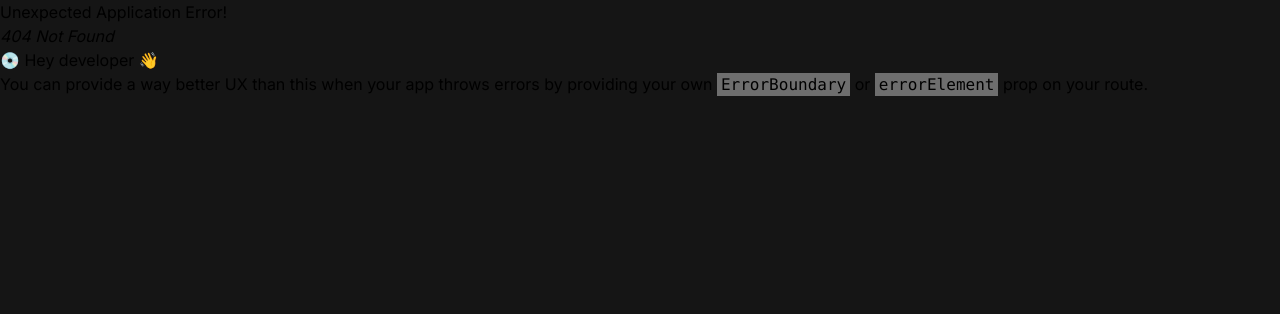
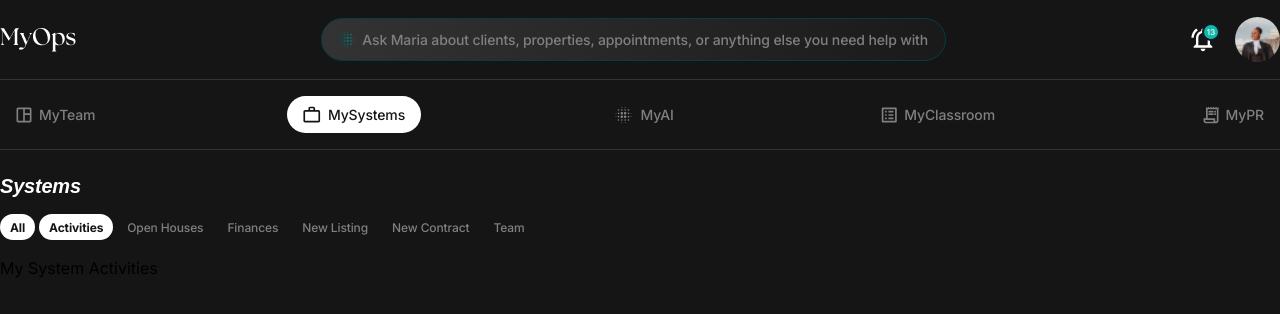
Before and after one commit to Webgenius0/atomana-react, a React (Vite) app: page /my-systems/activities in a window 1280 px wide. Before the commit this address had no page. Shown: the top 314 px of the page. Built offline with nearby package versions, Linux system fonts and the light colour scheme; a web font is replaced by a local one.

Commit message:
added dynamic tabs

```diff
--- /dev/null
+++ b/src/components/SubTabs.jsx
@@ -0,0 +1,16 @@
+import React from "react";
+import TabBtn from "./TabBtn";
+
+const SubTabs = ({ tabLinks }) => {
+  return (
+    <div className="my-4 flex items-center justify-start gap-1">
+      {tabLinks?.map((tab, idx) => (
+        <TabBtn key={idx} to={tab?.link}>
+          {tab?.label}
+        </TabBtn>
+      ))}
+    </div>
+  );
+};
+
+export default SubTabs;
--- /dev/null
+++ b/src/components/TabBtn.jsx
@@ -0,0 +1,19 @@
+import { forwardRef } from "react";
+import { NavLink } from "react-router-dom";
+
+const TabBtn = forwardRef(({ children, to, ...props }, ref) => {
+  return (
+    <NavLink
+      ref={ref}
+      className={({ isActive }) => `tab ${isActive ? "active" : ""}`}
+      to={to}
+      {...props}
+    >
+      {children}
+    </NavLink>
+  );
+});
+
+TabBtn.displayName = "Tab Button";
+
+export default TabBtn;
--- /dev/null
+++ b/src/layouts/MySystemsLayout.jsx
@@ -0,0 +1,52 @@
+import SubTabs from "@/components/SubTabs";
+import TabBtn from "@/components/TabBtn";
+import React from "react";
+import { Outlet } from "react-router-dom";
+
+const MySystemsLayout = () => {
+  const systemTabs = [
+    {
+      label: "All",
+      link: "/my-systems",
+    },
+
+    {
+      label: "Activities",
+      link: "/my-systems/activities",
+    },
+    {
+      label: "Open Houses",
+      link: "/my-systems/open-house",
+    },
+    {
+      label: "Finances",
+      link: "/my-systems/finances",
+    },
+    {
+      label: "New Listing",
+      link: "/my-systems/new-listing",
+    },
+    {
+      label: "New Contract",
+      link: "/my-systems/new-contract",
+    },
+    {
+      label: "Team",
+      link: "/my-systems/team",
+    },
+  ];
+
+  return (
+    <section className="pt-6">
+      <div className="my-container">
+        <h2 className="text-light font-Inria text-xl italic font-bold leading-6 tracking-[-0.2px] capitalize">
+          Systems
+        </h2>
+        <SubTabs tabLinks={systemTabs} />
+        <Outlet />
+      </div>
+    </section>
+  );
+};
+
+export default MySystemsLayout;
--- /dev/null
+++ b/src/pages/Activities.jsx
@@ -0,0 +1,7 @@
+import React from "react";
+
+const Activities = () => {
+  return <div>My System Activities</div>;
+};
+
+export default Activities;
--- /dev/null
+++ b/src/pages/Finances.jsx
@@ -0,0 +1,7 @@
+import React from "react";
+
+const Finances = () => {
+  return <div>Finances</div>;
+};
+
+export default Finances;
--- a/src/pages/MySystems.jsx
+++ b/src/pages/MySystems.jsx
@@ -2,21 +2,6 @@ import React from "react";
 
 const MySystems = () => {
   return (
-    <section className="pt-6">
-      <div className="my-container">
-        <h2 className="text-light font-Inria text-xl italic font-bold leading-6 tracking-[-0.2px] capitalize">
-          Systems
-        </h2>
-        <div className="my-4 flex items-center justify-start gap-1">
-          <button className="tab active">All</button>
-          <button className="tab">Activities</button>
-          <button className="tab">Open Houses</button>
-          <button className="tab">Finances</button>
-          <button className="tab">New Listing</button>
-          <button className="tab">New Contract</button>
-          <button className="tab">Team</button>
-        </div>
-
     <div className="grid sm:grid-cols-2 md:grid-cols-3 lg:grid-cols-4 gap-4 pb-5">
       <div className="rounded-2xl bg-[#242424] py-4 px-6 hover:shadow-[2px_2px_4px] hover:shadow-[#009696] duration-300 ease-in-out">
         <div className="flex items-center justify-between mb-4">
@@ -61,8 +46,6 @@ const MySystems = () => {
         </div>
       </div>
     </div>
-      </div>
-    </section>
   );
 };
 
--- /dev/null
+++ b/src/pages/NewContract.jsx
@@ -0,0 +1,7 @@
+import React from "react";
+
+const NewContract = () => {
+  return <div>NewContract</div>;
+};
+
+export default NewContract;
--- /dev/null
+++ b/src/pages/NewListing.jsx
@@ -0,0 +1,7 @@
+import React from "react";
+
+const NewListing = () => {
+  return <div>NewListing</div>;
+};
+
+export default NewListing;
--- /dev/null
+++ b/src/pages/OpenHouses.jsx
@@ -0,0 +1,7 @@
+import React from "react";
+
+const OpenHouses = () => {
+  return <div>OpenHouses</div>;
+};
+
+export default OpenHouses;
--- /dev/null
+++ b/src/pages/Team.jsx
@@ -0,0 +1,7 @@
+import React from "react";
+
+const Team = () => {
+  return <div>Team</div>;
+};
+
+export default Team;
--- a/src/routes/router.jsx
+++ b/src/routes/router.jsx
@@ -1,11 +1,18 @@
 import PageTitle from "@/components/PageTitle";
 import MainLayout from "@/layouts/MainLayout";
+import MySystemsLayout from "@/layouts/MySystemsLayout";
 import MyAI from "@/pages/MyAI";
 import MyClassroom from "@/pages/MyClassroom";
 import MyPR from "@/pages/MyPR";
 import MySystems from "@/pages/MySystems";
 import MyTeam from "@/pages/MyTeam";
 import { createBrowserRouter } from "react-router-dom";
+import Activities from "@/pages/Activities";
+import OpenHouses from "@/pages/OpenHouses";
+import Finances from "@/pages/Finances";
+import NewListing from "@/pages/NewListing";
+import NewContract from "@/pages/NewContract";
+import Team from "@/pages/Team";
 
 const router = createBrowserRouter([
   {
@@ -22,11 +29,65 @@ const router = createBrowserRouter([
       },
       {
         path: "/my-systems",
-        element: (
-          <PageTitle title="My Systems">
-            <MySystems />
-          </PageTitle>
-        ),
+        element: <MySystemsLayout />,
+        children: [
+          {
+            index: true,
+            element: (
+              <PageTitle title="My Systems">
+                <MySystems />
+              </PageTitle>
+            ),
+          },
+          {
+            path: ":activities",
+            element: (
+              <PageTitle title="Activities">
+                <Activities />
+              </PageTitle>
+            ),
+          },
+          {
+            path: ":open-house",
+            element: (
+              <PageTitle title="Open House">
+                <OpenHouses />
+              </PageTitle>
+            ),
+          },
+          {
+            path: ":finances",
+            element: (
+              <PageTitle title="Finances">
+                <Finances />
+              </PageTitle>
+            ),
+          },
+          {
+            path: ":new-listing",
+            element: (
+              <PageTitle title="New Listing">
+                <NewListing />
+              </PageTitle>
+            ),
+          },
+          {
+            path: ":new-contract",
+            element: (
+              <PageTitle title="New Contract">
+                <NewContract />
+              </PageTitle>
+            ),
+          },
+          {
+            path: ":team",
+            element: (
+              <PageTitle title="Team">
+                <Team />
+              </PageTitle>
+            ),
+          },
+        ],
       },
       {
         path: "/my-ai",
```
Lines whose indentation alone changed are shown as unchanged.
